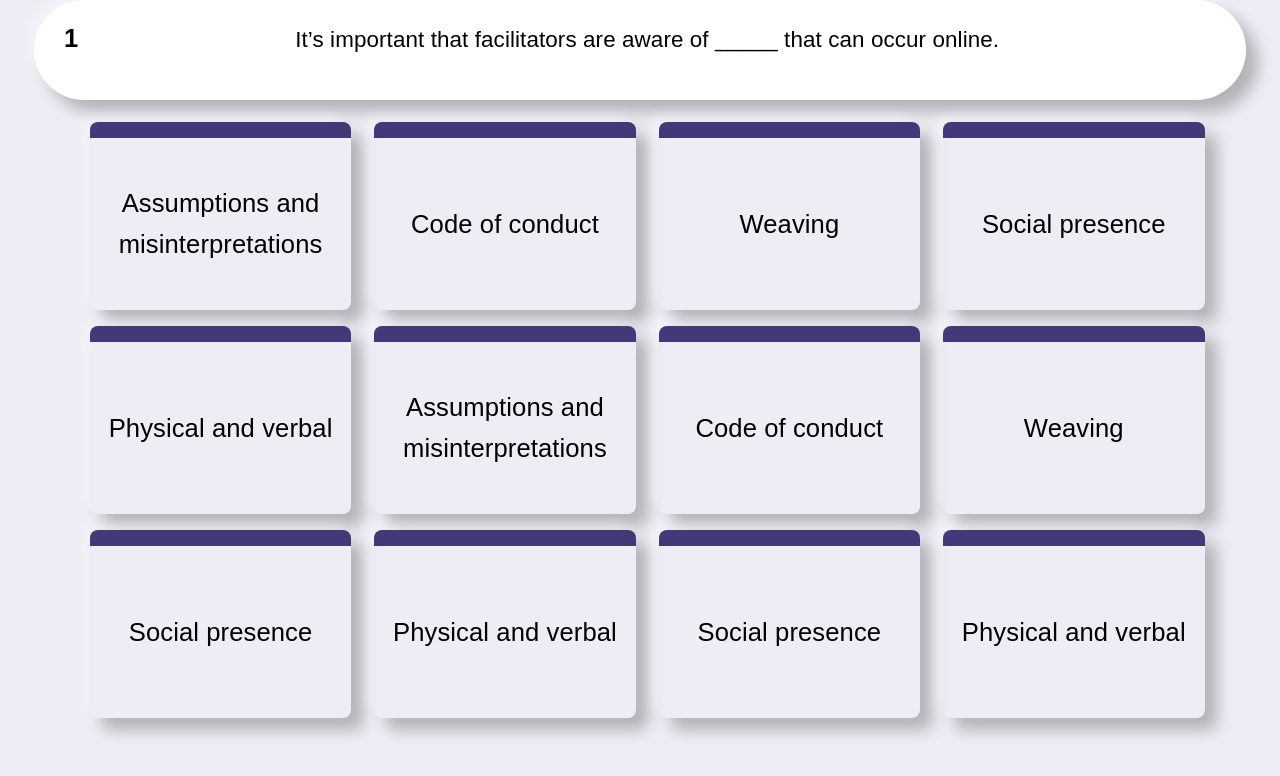
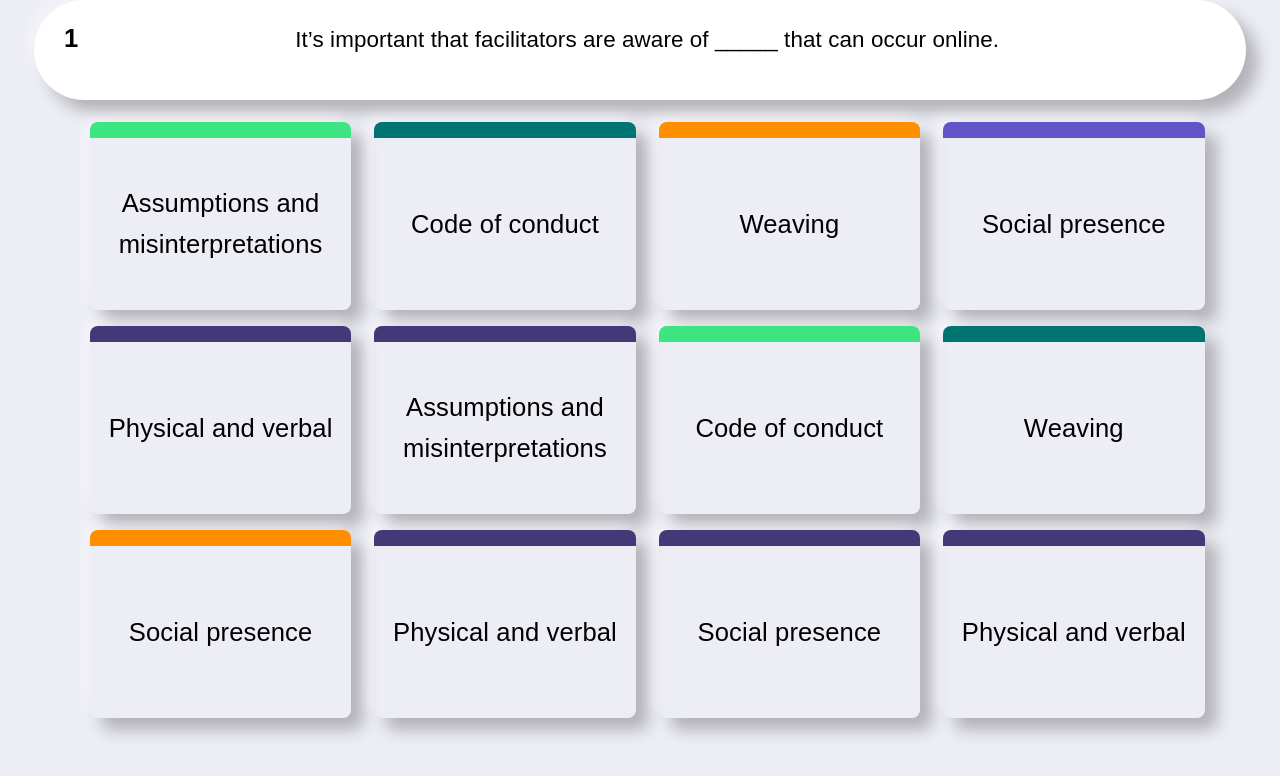
Before and after one commit to HermonSolomon/ESM-App, a React (Create React App) app: page / in a window 1280 px wide. Both pictures are taken after a click on the button "Begin". Shown: the top 776 px of the page. Built offline with nearby package versions, Linux system fonts and the light colour scheme.

Commit message:
border-top colors applied on option cards

```diff
--- a/src/components/Options/Options.jsx
+++ b/src/components/Options/Options.jsx
@@ -1,15 +1,15 @@
 import React from "react";
 
-const Options = ({ answer, index, setSelectedOption, nextQuestion }) => {
+const Options = ({ answer, index, nextQuestion }) => {
+  console.log(answer.index);
   return (
-    <div
-      className={"option-div"}
-      key={index}
-      // onClick={() => setSelectedOption(index)}
+    <li
+      className={`option-div option-div--bg${answer.id}`}
+      key={answer.id}
       onClick={nextQuestion}
     >
       {answer.answer}
-    </div>
+    </li>
   );
 };
 
--- a/src/components/Options/_options.scss
+++ b/src/components/Options/_options.scss
@@ -1,3 +1,5 @@
+@use "../../scss/abstract/index" as *;
+
 .options {
   display: flex;
   flex-wrap: wrap;
@@ -21,6 +23,41 @@
     min-height: 140px;
     cursor: pointer;
 
+    &--bg1,
+    &--bg7 {
+      border-color: var(--avado-green);
+    }
+
+    &--bg2,
+    &--bg8 {
+      border-color: var(--teal);
+    }
+
+    &--bg3,
+    &--bg9 {
+      border-color: var(--orange-pop);
+    }
+
+    &--bg4,
+    &bg--10 {
+      border-color: var(--iris);
+    }
+
+    &--bg5,
+    &--bg11 {
+    }
+
+    &--bg6,
+    &--bg12 {
+    }
+
+    // @include media(mobile-l) {
+    //   width: 329px;
+    //   min-height: 15.183px;
+    //   padding: 0;
+    //   font-size: 1rem;
+    // }
+
     &:hover {
       -webkit-transform: translate(-5px, -5px);
       transform: translate(-5px, -5px);
--- a/src/components/Question/Question.jsx
+++ b/src/components/Question/Question.jsx
@@ -1,5 +1,5 @@
 import { React, useState, useRef, useEffect } from "react";
-import { flushSync } from "react-dom";
+// import { flushSync } from "react-dom";
 import Options from "../Options/Options.jsx";
 
 const Question = ({
@@ -17,9 +17,9 @@ const Question = ({
     if (timer.current) {
       clearInterval(timer.current);
     }
-    flushSync(() => {
+    // flushSync(() => {
     setAnswer(selectedOption);
-    });
+    // });
     setSelectedOption(null);
   }
 
@@ -43,14 +43,17 @@ const Question = ({
           <p>{question.question}</p>
         </div>
         <div className="options">
-          {answers.map((answer, index) => (
+          {answers.map((answer, index) => {
+            console.log(answer.id);
+            return (
               <Options
                 answer={answer}
                 key={index}
                 setSelectedOption={setSelectedOption}
                 nextQuestion={nextQuestion}
               />
-          ))}
+            );
+          })}
         </div>
       </div>
     </div>
--- a/src/components/Question/_question.scss
+++ b/src/components/Question/_question.scss
@@ -23,4 +23,8 @@
     align-content: center;
     flex-direction: column;
   }
+
+  .active {
+    background-color: red;
+  }
 }
--- a/src/components/QuizScreen/QuizScreen.jsx
+++ b/src/components/QuizScreen/QuizScreen.jsx
@@ -9,19 +9,19 @@ const QuizScreen = ({ retry }) => {
   const isQuestionEnd = currQuestionIndex === QuestionList.length;
 
   const calculateResult = () => {
-    let correctNum = 0;
+    let correct = 0;
 
     QuestionList.forEach((question, index) => {
       if (question.correct === question.answer) {
-        correctNum++;
+        correct++;
       }
       console.log(question.correct);
     });
 
     return {
       total: QuestionList.length,
-      correct: correctNum,
-      percentage: Math.trunc(correctNum / QuestionList.length) * 100,
+      correct: correct,
+      percentage: Math.trunc((correct / QuestionList.length) * 100),
     };
   };
 
--- a/src/components/SplashScreen/_splash-screen.scss
+++ b/src/components/SplashScreen/_splash-screen.scss
@@ -6,21 +6,21 @@
   margin: auto;
   background-size: 90%;
   width: 70%;
-  @include media(tablet-l) {
+  @include media(mobile-l) {
     background-position: center center;
+    height: 90vh;
   }
 
-  .main-content {
+  .page {
     margin: 0;
     height: 100%;
 
     .lp-content {
       width: 100%;
 
-      @include media(tablet-l) {
+      @include media(mobile-l) {
         width: 50%;
       }
-
       height: 100%;
       justify-content: center;
     }
--- a/src/data.json
+++ b/src/data.json
@@ -1,6 +1,7 @@
 
 [
   {
+    "id": "1",
     "type": "choice",
     "question": "It’s important that facilitators are aware of _____ that can occur online.",
     "answer": "Assumptions and misinterpretations",
@@ -8,6 +9,7 @@
     "feedBackText": ""
   },
   {
+    "id": "2",
     "type": "choice",
     "question": "As a facilitator, it is important to establish a ____ for conversations.",
     "answer": "Code of conduct",
@@ -15,6 +17,7 @@
     "feedBackText": ""
   },
   {
+    "id": "3",
     "type": "choice",
     "question": "_____ is a key facilitating skill that consists of keeping discussions moving.",
     "answer": "Weaving",
@@ -22,6 +25,7 @@
     "feedBackText": ""
   },
   {
+    "id": "4",
     "type": "choice",
     "question": "Facilitators should use their______ – this is how they represent themselves online and relate to others.",
     "answer": "Social presence",
@@ -29,6 +33,7 @@
     "feedBackText": ""
   },
   {
+    "id": "5",
     "type": "choice",
     "question": "It is easy for misunderstandings to occur in online settings where the _____ cues are missing.",
     "answer": "Physical and verbal",
@@ -36,6 +41,7 @@
     "feedBackText": ""
   },
   {
+    "id": "6",
     "type": "choice",
     "question": "It’s important that facilitators are aware of _____ that can occur online.",
     "answer": "Assumptions and misinterpretations",
@@ -43,6 +49,7 @@
     "feedBackText": ""
   },
   {
+    "id": "7",
     "type": "choice",
     "question": "As a facilitator, it is important to establish a ____ for conversations.",
     "answer": "Code of conduct",
@@ -50,6 +57,7 @@
     "feedBackText": ""
   },
   {
+    "id": "8",
     "type": "choice",
     "question": "_____ is a key facilitating skill that consists of keeping discussions moving.",
     "answer": "Weaving",
@@ -57,6 +65,7 @@
     "feedBackText": ""
   },
   {
+    "id": "9",
     "type": "choice",
     "question": "Facilitators should use their______ – this is how they represent themselves online and relate to others.",
     "answer": "Social presence",
@@ -64,6 +73,7 @@
     "feedBackText": ""
   },
   {
+    "id": "10",
     "type": "choice",
     "question": "It is easy for misunderstandings to occur in online settings where the _____ cues are missing.",
     "answer": "Physical and verbal",
@@ -71,6 +81,7 @@
     "feedBackText": ""
   },
   {
+    "id": "11",
     "type": "choice",
     "question": "Facilitators should use their______ – this is how they represent themselves online and relate to others.",
     "answer": "Social presence",
@@ -78,6 +89,7 @@
     "feedBackText": ""
   },
   {
+    "id": "12",
     "type": "choice",
     "question": "It is easy for misunderstandings to occur in online settings where the _____ cues are missing.",
     "answer": "Physical and verbal",
```
Also changed, not shown: src/components/QuizScreen/_quiz-screen.scss (+12 -0 lines). Lines whose indentation alone changed are shown as unchanged.
